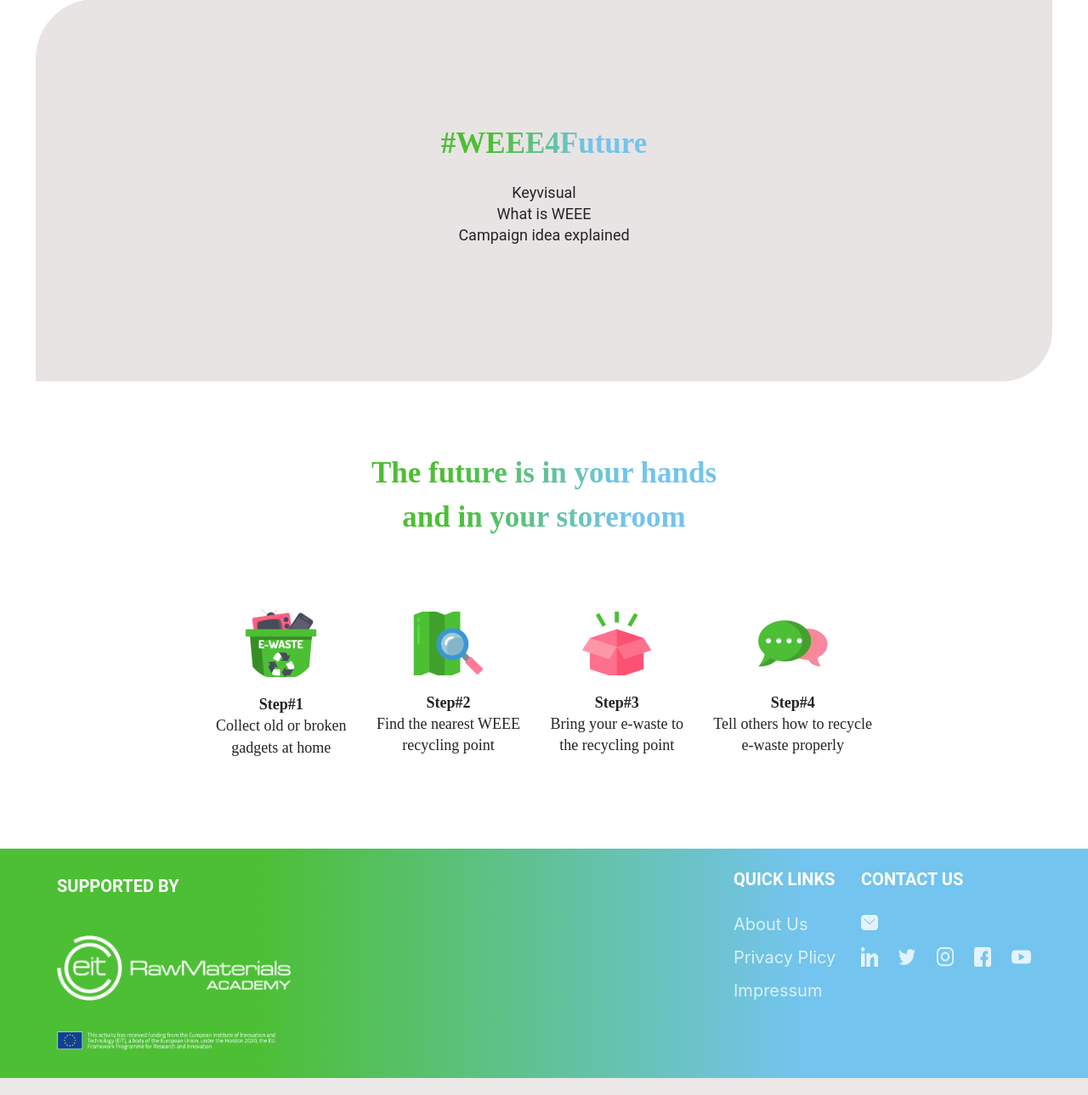
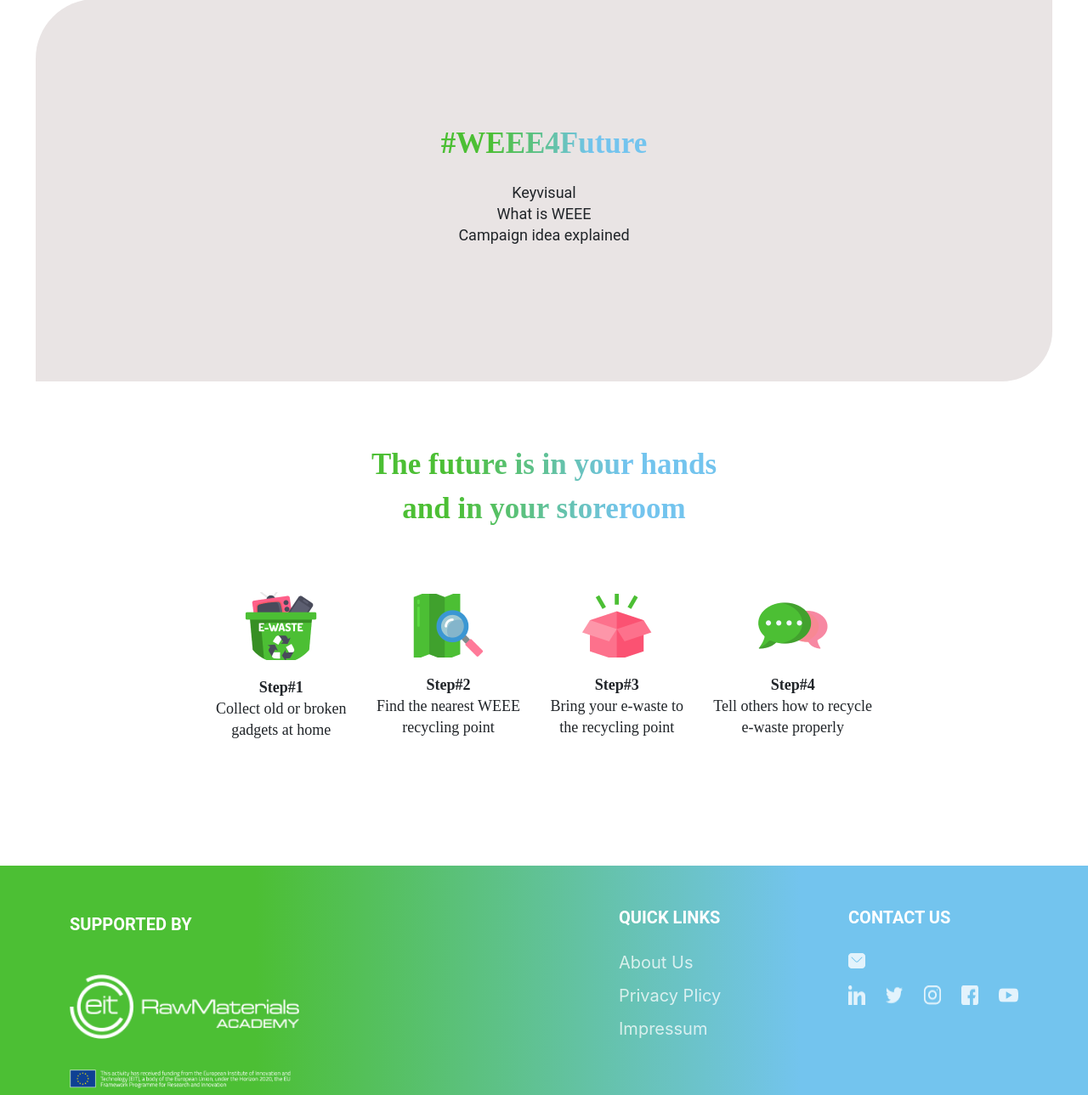
Before and after one commit to puzol/figma_projekt, a PHP site: page / in a window 1280 px wide. Shown: the part 551-1840 px from the top of the page at 85% size. Run offline with PHP 8.4, Linux system fonts and the light colour scheme; some libraries are stand-ins or nearby versions.

Commit message:
fixed footer

```diff
--- a/home_page_sec2.php
+++ b/home_page_sec2.php
@@ -1,6 +1,6 @@
 
 
-<section class="default_section flex_section">
+<section class="default_section flex_section" id="waste_section">
 
             <h2 class="gradient_title">The future is in your hands<br>and in your storeroom</h2>
 
--- a/style.css
+++ b/style.css
@@ -81,7 +81,7 @@ ul {
 .flex_section .e_waste_recycle {
   width: 100%;
   max-width: 950px;
-  height: 200px;
+  min-height: 200px;
 }
 
 .flex_section .icons {
@@ -115,6 +115,7 @@ ul {
   -webkit-box-align: center;
       -ms-flex-align: center;
           align-items: center;
+  margin: 10px;
 }
 
 .flex_section .text {
@@ -154,7 +155,7 @@ footer {
 footer .container {
   width: 100%;
   max-width: 1196px;
-  min-height: 260px;
+  margin: auto;
   display: -webkit-box;
   display: -ms-flexbox;
   display: flex;
@@ -165,8 +166,7 @@ footer .container {
   -webkit-box-pack: justify;
       -ms-flex-pack: justify;
           justify-content: space-between;
-  margin: auto;
-  padding: 0;
+  padding-top: 50px;
 }
 
 footer .left {
@@ -180,10 +180,16 @@ footer .left {
   -ms-flex-pack: distribute;
       justify-content: space-around;
   max-height: 160px;
+  margin-left: 25px;
 }
 
 footer .left #raw_materials {
   margin-bottom: 20px;
+  max-width: 270px;
+}
+
+footer .left #eu_flag {
+  max-width: 260px;
 }
 
 footer h3 {
@@ -211,13 +217,14 @@ footer .right_wrap {
   -webkit-box-pack: justify;
       -ms-flex-pack: justify;
           justify-content: space-between;
+  margin-right: 25px;
 }
 
-footer .right_wrap ul {
+footer ul {
   padding: 0;
 }
 
-footer .right_wrap li {
+footer li {
   color: white;
   margin-bottom: 16px;
   font-family: -apple-system, BlinkMacSystemFont, 'Segoe UI', Roboto, Oxygen, Ubuntu, Cantarell, 'Open Sans', 'Helvetica Neue', sans-serif;
@@ -226,7 +233,7 @@ footer .right_wrap li {
   line-height: 23px;
 }
 
-footer .right_wrap .icon_row {
+footer .icon_row {
   max-width: 200px;
   width: 200px;
   display: -webkit-box;
@@ -248,12 +255,20 @@ footer .right_wrap .icon_row {
     min-height: 375px;
     height: 375px;
   }
+  #waste_section {
+    height: 470px;
+  }
   .gradient_title {
     font-size: 35px;
     line-height: 52px;
   }
   .hero p span {
     display: none;
+  }
+  .icons {
+    -ms-flex-wrap: wrap;
+        flex-wrap: wrap;
+    margin-bottom: 60px;
   }
   .icons_text_phone {
     display: block;
@@ -270,17 +285,20 @@ footer .right_wrap .icon_row {
   .icons_arrow {
     display: none;
   }
+  .e_waste_recycle {
+    min-height: 450px;
+  }
   .e_waste_recycle .text {
     display: none;
   }
   footer .container {
-    padding: 25px;
     min-height: 220px;
   }
   footer .left {
     max-height: 220px;
     height: 300px;
     width: 100%;
+    max-width: 500px;
   }
   #footer_right_content {
     display: none;
@@ -289,8 +307,8 @@ footer .right_wrap .icon_row {
     max-width: 275px;
   }
   #eu_flag {
-    width: 100%;
-    max-width: 500px;
+    width: 500px;
+    max-width: 380px;
     -ms-flex-item-align: center;
         -ms-grid-row-align: center;
         align-self: center;
@@ -298,18 +316,32 @@ footer .right_wrap .icon_row {
 }
 
 @media only screen and (min-device-width: 768px) {
+  footer .container {
+    -webkit-box-sizing: border-box;
+            box-sizing: border-box;
+  }
   .default_section {
     min-height: 450px;
     height: 450px;
   }
+  #waste_section {
+    height: 470px;
+  }
   .hero p span {
     display: block;
+  }
+  .icons {
+    -ms-flex-wrap: initial;
+        flex-wrap: initial;
   }
   .icons_text_phone {
     display: block;
   }
   .icons_arrow {
     display: none;
+  }
+  .e_waste_recycle {
+    min-height: 450px;
   }
   .e_waste_recycle .text {
     display: none;
@@ -331,8 +363,15 @@ footer .right_wrap .icon_row {
     min-height: 500px;
     height: 500px;
   }
+  #waste_section {
+    height: 500px;
+  }
   .hero p span {
     display: block;
+  }
+  .icons {
+    -ms-flex-wrap: initial;
+        flex-wrap: initial;
   }
   .icons_text_phone {
     display: none;
--- a/style.scss
+++ b/style.scss
@@ -69,7 +69,7 @@ ul{
     .e_waste_recycle{
         width:100%;
         max-width:950px;
-        height:200px;
+        min-height:200px;
     }
 
     .icons{
@@ -86,6 +86,7 @@ ul{
         flex-direction: column;
         justify-content: space-between;
         align-items: center;
+        margin:10px;
     }
 
     .text{
@@ -112,18 +113,17 @@ ul{
 
 footer{
     width:100%;
-    min-height:260px;
+    min-height: 260px;
     background:linear-gradient(90deg, $light_green 23.5%, $light_blue 73.62%);
 
     .container{
         width:100%;
         max-width: 1196px;
-        min-height:260px;
+        margin:auto;
         display:flex;
         flex-direction: row;
         justify-content: space-between;
-        margin:auto;
-        padding:0;
+        padding-top:50px;
     }
 
     .left{
@@ -131,9 +131,15 @@ footer{
         flex-direction: column;
         justify-content: space-around;
         max-height:160px;
+        margin-left: 25px;
 
         #raw_materials{
             margin-bottom:20px;
+            max-width:270px;
+        }
+
+        #eu_flag{
+            max-width: 260px;
         }
     }
 
@@ -155,6 +161,8 @@ footer{
         display:flex;
         flex-direction: row;
         justify-content: space-between;
+        margin-right: 25px;
+    }
 
     ul{
         padding:0;
@@ -179,8 +187,6 @@ footer{
     }
 }
 
-}
-
 /* ----> Responsive ----*/
 
 @media only screen and (min-device-width:360px){
@@ -190,6 +196,10 @@ footer{
         height:375px;
     }
 
+    #waste_section{
+        height:470px;
+    }
+
     .gradient_title{
         font-size:35px;
         line-height: 52px;
@@ -197,6 +207,11 @@ footer{
 
     .hero p span{
         display:none;
+    }
+
+    .icons{
+        flex-wrap: wrap;
+        margin-bottom: 60px;
     }
 
     .icons_text_phone{
@@ -217,6 +232,11 @@ footer{
         display:none;
     }
 
+    .e_waste_recycle{
+        min-height:450px;
+    }
+
+
     .e_waste_recycle .text{
         display:none;
     }
@@ -226,7 +246,6 @@ footer{
     footer{
 
         .container{
-            padding:25px;
             min-height:220px;
         }
 
@@ -234,6 +253,7 @@ footer{
             max-height: 220px;
             height:300px;
             width:100%;
+            max-width: 500px;
         }
     }
 
@@ -246,21 +266,38 @@ footer{
     }
 
     #eu_flag{
-        width:100%;
-        max-width:500px;
+        width:500px;
+        max-width:380px;
         align-self: center;
     }
 }
 
 @media only screen and (min-device-width:768px){
 
+    footer{
+
+        .container{
+
+            box-sizing: border-box;
+        }
+
+    }
+
     .default_section{
         min-height: 450px;
         height:450px;
     }
 
+    #waste_section{
+        height:470px;
+    }
+
     .hero p span{
         display:block;
+    }
+
+    .icons{
+        flex-wrap: initial;
     }
 
     .icons_text_phone{
@@ -269,6 +306,10 @@ footer{
 
     .icons_arrow{
         display:none;
+    }
+
+    .e_waste_recycle{
+        min-height:450px;
     }
 
     .e_waste_recycle .text{
@@ -294,8 +335,16 @@ footer{
         height:500px;
     }
 
+    #waste_section{
+        height:500px;
+    }
+
     .hero p span{
         display:block;
+    }
+
+    .icons{
+        flex-wrap: initial;
     }
 
     .icons_text_phone{
```
Also changed, not shown: 1 other file. Lines whose indentation alone changed are shown as unchanged.
